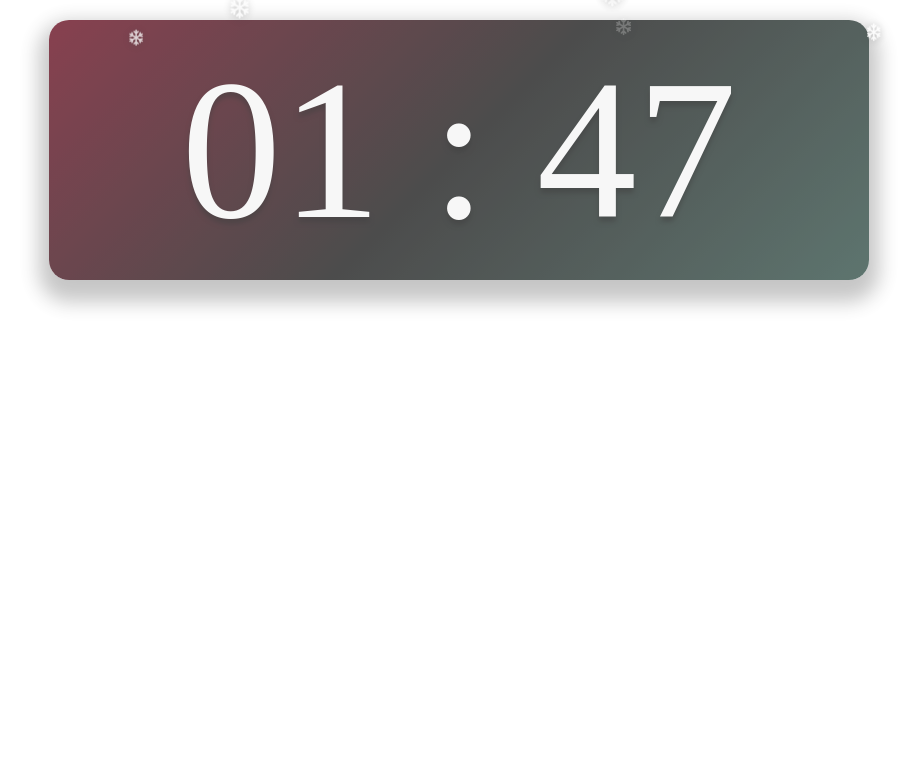
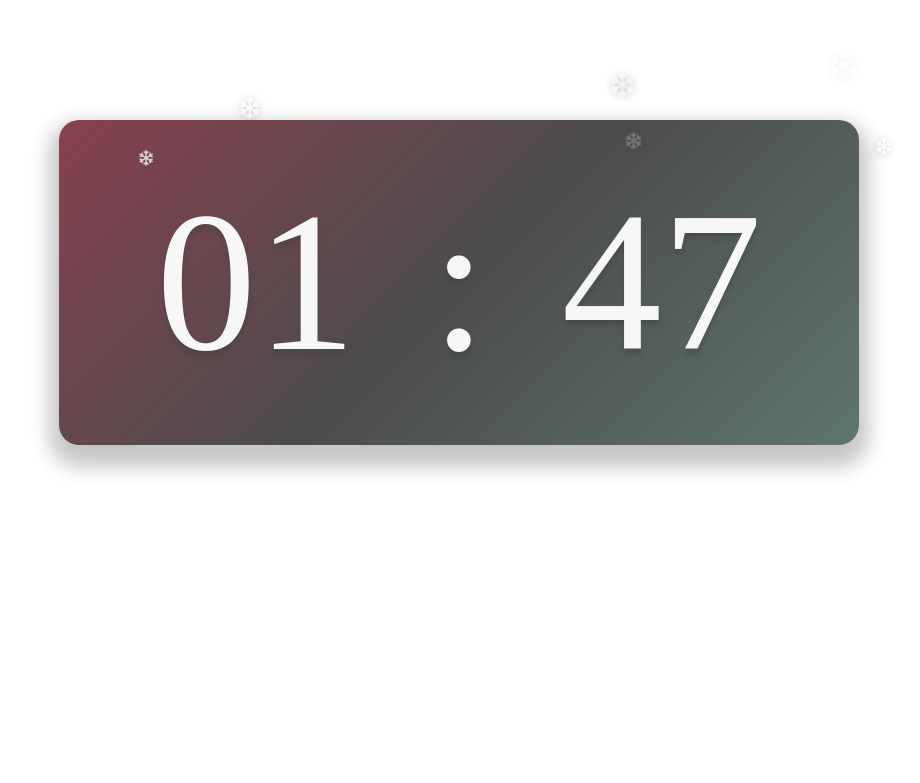
Before and after one commit to JacobISTP/vanillaJsHh, a plain HTML site: page index.html in a window 1280 px wide. Shown: the whole page, without its empty margins (181-1101 px from the left). Drawn offline with Linux system fonts and the light colour scheme; a web font is replaced by a local one.

Commit message:
resize per device

```diff
--- a/index.html
+++ b/index.html
@@ -9,8 +9,15 @@
   </head>
   <body>
     <div id="content">
-      <div id="clock">
-        <span></span>
+      <div id="clockplate">
+        <div id="clock">
+          <div>
+            <span></span>
+          </div>
+          <div><span></span></div>
+          <div><span></span></div>
+        </div>
+
         <div id="snowFlakes"></div>
       </div>
       <div id="todo"></div>
--- a/src/clock.js
+++ b/src/clock.js
@@ -1,8 +1,15 @@
 const body = document.querySelector("body");
-const clockDiv = document.querySelector("#clock");
-const clockSpan = document.querySelector("#clock span");
+const clockDiv = document.querySelector("#clockplate");
+const clockHourSpan = document.querySelector(
+  "#clockplate div:first-child span"
+);
+const clockSperatorSpan = document.querySelector(
+  "#clockplate div:nth-child(2) span"
+);
+const clockMinuteSpan = document.querySelector(
+  "#clockplate div:nth-child(3) span"
+);
 const snowFlakes = document.querySelector("#snowFlakes");
-const CLOCKPLACE = 800;
 const snowDuration = 60000;
 const snowRotate =
   Math.round(
@@ -11,18 +18,40 @@ const snowRotate =
       180
   ) * 180;
 
+let CLOCKPLACEWIDTH = 800;
+if (window.innerWidth <= 1200) {
+  CLOCKPLACEWIDTH = window.innerWidth * 0.75;
+}
+let CLOCKPLACEHEIGHT = CLOCKPLACEWIDTH * 0.35;
+
 let dayHour = new Date().getHours();
 let snowFrequency = 1000 - (800 / 12) * Math.abs(dayHour - 12);
 let dynamicStyles = null;
-// console.log(dayHour, snowFrequency);
-clockDiv.style.width = `${CLOCKPLACE}px`;
 
+//clock 전반적인 style 설정
+clockDiv.style.width = `${CLOCKPLACEWIDTH}px`;
+clockDiv.style.height = `${CLOCKPLACEHEIGHT}px`;
+document.querySelectorAll("#clock div").forEach((item) => {
+  item.style.width = `${(CLOCKPLACEWIDTH / 8) * 3.5}px`;
+  item.style.display = "flex";
+  item.style.justifyContent = "center";
+});
+document.querySelector("#clockplate div:nth-child(2)").style.width =
+  "fit-content";
+document.querySelectorAll("#clockplate span").forEach((item) => {
+  item.style.fontSize = `${CLOCKPLACEWIDTH * 0.25}px`;
+});
+
+//snowfreqency 마다 실행하는 함수: 시간 text로, hour에 따라 배경 색 변화
 function clockInterval() {
   const date = new Date();
   const hour = String(date.getHours()).padStart(2, "0");
   const minute = String(date.getMinutes()).padStart(2, "0");
 
-  clockSpan.innerText = `${hour} : ${minute}`;
+  clockHourSpan.innerText = `${hour}`;
+  clockSperatorSpan.innerText = `:`;
+  clockMinuteSpan.innerText = `${minute}`;
+
   let absDayHourRgb = 200 - (Math.abs(dayHour - 12) / 12) * 200;
   clockDiv.style.background = `linear-gradient(
     135deg,
@@ -30,10 +59,13 @@ function clockInterval() {
     rgb(${absDayHourRgb}, ${absDayHourRgb}, ${absDayHourRgb}),
     rgb(40, 71, 63)
   )`;
+  clockDiv.style.padding = `${CLOCKPLACEHEIGHT * 0.08}px 0px`;
+  clockDiv.style.marginTop = `${window.innerHeight * 0.15}px`;
 }
 clockInterval();
 setInterval(clockInterval, snowFrequency);
 
+//눈내리는 애니메이션 설정
 function addAnimation(body) {
   if (!dynamicStyles) {
     dynamicStyles = document.createElement("style");
@@ -53,27 +85,36 @@ addAnimation(`@keyframes snowing {
       }
       45% {
         opacity: 100%;
-        transform: translateY(250px) rotateY(${snowRotate}deg);
+        transform: translateY(${
+          CLOCKPLACEHEIGHT * 1.1
+        }px) rotateY(${snowRotate}deg);
       }
       100%{
         opacity: 100%;
-        transform: translateY(250px) rotateY(${snowRotate}deg);}
+        transform: translateY(${
+          CLOCKPLACEHEIGHT * 1.1
+        }px) rotateY(${snowRotate}deg);}
     }`);
 
+//눈송이 내리는 함수: 생성, 스타일, 위치, 애니메이션 실행
 function clockSnowing() {
   let randomTime = Math.random();
   const snow = document.createElement("i");
-  const snowRange = -20 + (randomTime - 0.5) * 70;
   snow.classList = "fa-regular fa-snowflake";
   snow.style.color = `rgba(255,255,255,${0.5 + Math.random() * 0.5})`;
   snow.style.textShadow = "0 1px 10px rgba(0,0,0,0.3)";
   snow.style.fontSize = `${
-    (15 / ((randomTime * snowDuration) / 2 + snowDuration / 2)) * snowDuration
+    ((15 * CLOCKPLACEWIDTH) /
+      800 /
+      ((randomTime * snowDuration) / 2 + snowDuration / 2)) *
+    snowDuration
   }px`;
   snow.style.position = "absolute";
-  snow.style.top = `${snowRange}px`;
+  snow.style.top = `${
+    -(CLOCKPLACEHEIGHT / 18) + (randomTime - 0.5) * CLOCKPLACEHEIGHT * 0.4
+  }px`;
   snow.style.left = `${
-    CLOCKPLACE * (1.1 * Math.random()) - CLOCKPLACE * 0.05
+    CLOCKPLACEWIDTH * (1.1 * Math.random()) - CLOCKPLACEWIDTH * 0.05
   }px`;
 
   snow.style.animation = `snowing ${
@@ -82,6 +123,7 @@ function clockSnowing() {
   snowFlakes.appendChild(snow);
 }
 
+// 브라우저 실행 시 초로 초기 눈송이 형성
 function clockSnowingDefault(seconds) {
   let defaultSeconds = 0;
   while (defaultSeconds < (1000 / snowFrequency) * seconds) {
@@ -90,19 +132,12 @@ function clockSnowingDefault(seconds) {
   }
 }
 
-// function deleteSnow() {
-//   const snowMelten = document.querySelector("#clock i:nth-child(2)");
-//   console.log(snowMelten);
-//   snowMelten.remove();
-//   setTimeout(deleteSnow, snowFrequency);
-// }
+//0초 될 때 눈송이들 전체 사라지는 애니메이션, 2초 후 삭제, 나중에 흩날리는 기능 추가할 수도?
 let snowRemainAmount = 0;
 function deleteAllSnow() {
   const snowRemain = document.querySelectorAll("#snowFlakes i");
   const date = new Date();
-  // console.log(date.getSeconds(), date.getMilliseconds());
   if (date.getSeconds() === 0 && date.getMilliseconds() <= snowFrequency) {
-    // console.log("animate");
     snowRemainAmount = snowRemain.length;
     for (let i = 0; i < snowRemainAmount; i++) {
       // const randomMeltingTime = Math.random();
@@ -147,10 +182,7 @@ function deleteAllSnow() {
     }
   }
   if (date.getSeconds() === 2 && date.getMilliseconds() <= snowFrequency) {
-    // console.log("remove all");
-    // console.log(snowRemainAmount);
     for (let j = 0; j < snowRemainAmount; j++) {
-      // console.dir(snowRemain);
       snowRemain[j].remove();
     }
   }
@@ -158,5 +190,4 @@ function deleteAllSnow() {
 
 clockSnowingDefault(new Date().getSeconds());
 setInterval(clockSnowing, snowFrequency);
-// setTimeout(deleteSnow, snowDuration);
 setInterval(deleteAllSnow, snowFrequency);
--- a/src/content.css
+++ b/src/content.css
@@ -1,28 +1,26 @@
-@import url("https://fonts.googleapis.com/css2?family=Kalnia:wght@300&display=swap");
+@import url("https://fonts.googleapis.com/css2?family=Kalnia:wght@400&display=swap");
 
-#clock {
-  padding: 30px 10px;
+#clockplate {
   border-radius: 20px;
 
   display: flex;
   justify-content: center;
+  align-items: center;
   position: relative;
   opacity: 75%;
 
   font-family: "Kalnia", serif;
-  font-size: 200px;
-  background: linear-gradient(
-    135deg,
-    rgb(96, 1, 21),
-    rgb(0, 0, 0),
-    rgb(40, 71, 63)
-  );
   color: whitesmoke;
   box-shadow: 0px 12px 20px 10px rgba(0, 0, 0, 0.3);
 
   cursor: default;
 }
-#clock span {
+#clock {
+  width: 100%;
+  display: flex;
+  justify-content: center;
+}
+#clockplate span {
   text-shadow: 0px 5px 5px rgba(0, 0, 0, 0.5);
 }
 
--- a/src/style.css
+++ b/src/style.css
@@ -6,5 +6,5 @@ body {
   height: 100vh;
   width: 100vw;
   justify-content: center;
-  align-items: center;
+  align-items: flex-start;
 }
```
